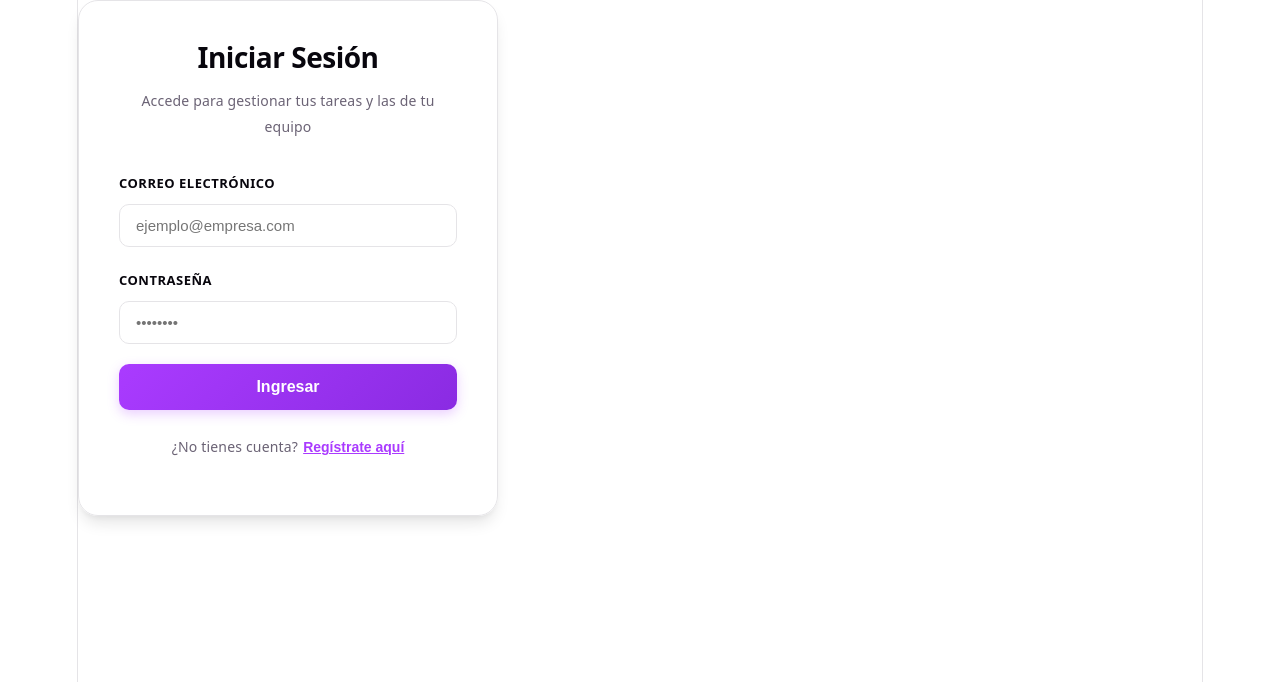
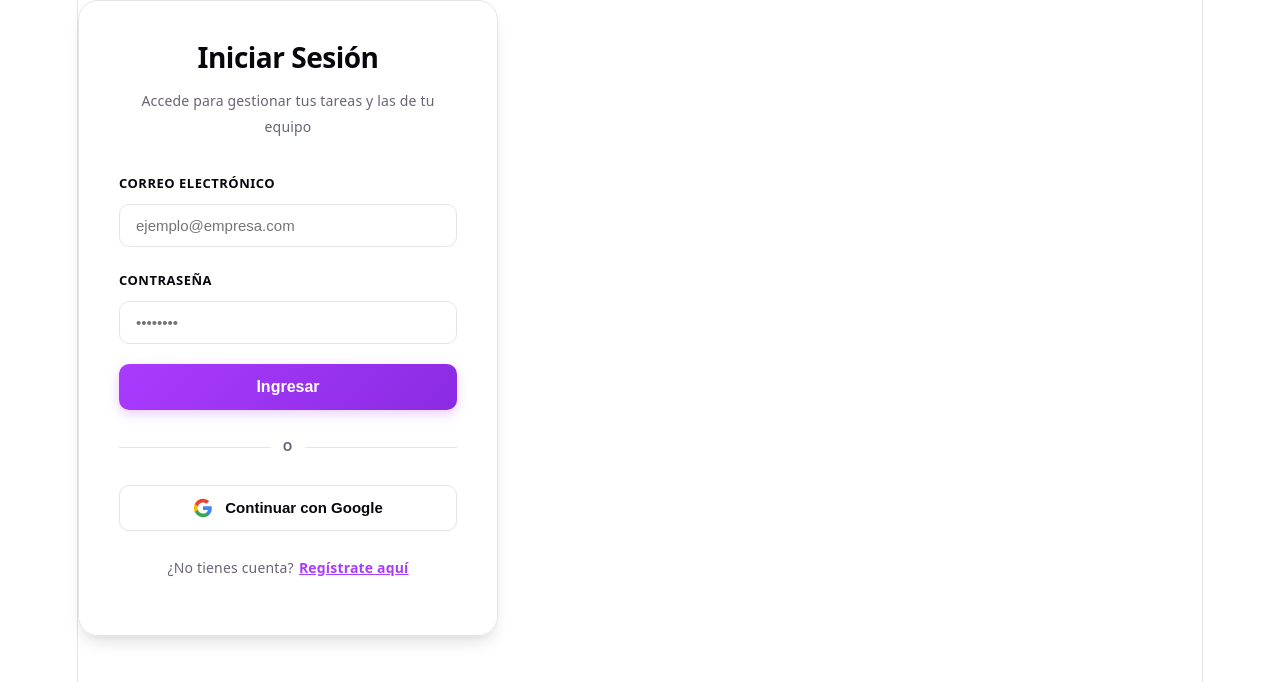
Before and after one commit to noejazmin/Gestor_de_Tareas-Jazmin_Morinigo, a React (Vite) app: page /login in a window 1280 px wide. Shown: the top 682 px of the page. Built offline with nearby package versions, Linux system fonts and the light colour scheme; no server answers.

Commit message:
fix: mejorar autenticación y mensajes de acceso

```diff
--- a/src/features/auth/AuthContext.tsx
+++ b/src/features/auth/AuthContext.tsx
@@ -1,7 +1,8 @@
+/* eslint-disable react-refresh/only-export-components */
 import React, { createContext, useState, useEffect } from 'react';
 import type { ReactNode } from 'react';
 import type { AuthUser, Credentials, AuthContextType } from './authTypes';
-import { registerUser, loginUser, logoutUser, observeAuthChanges } from './authService';
+import { registerUser, loginUser, logoutUser, observeAuthChanges, loginWithGoogle } from './authService';
 import { mapAuthError } from './errorMap';
 
 /**
@@ -105,6 +106,25 @@ export const AuthProvider: React.FC<AuthProviderProps> = ({ children }) => {
     }
   };
 
+  const handleGoogleLogin = async () => {
+    setError(null);
+    try {
+      await loginWithGoogle();
+      // El estado del usuario se actualizará automáticamente a través de observeAuthChanges
+    } catch (err: unknown) {
+      const errorMessage = mapAuthError(err);
+      // COMENTARIO DIDÁCTICO:
+      // Si el código de error no fue mapeado específicamente en errorMap y devuelve la cadena por defecto,
+      // mostramos el fallback de Google para una experiencia premium.
+      if (errorMessage.startsWith('Error de autenticación:')) {
+        setError('No pudimos iniciar sesión con Google. Intentá nuevamente.');
+      } else {
+        setError(errorMessage);
+      }
+      throw err;
+    }
+  };
+
   return (
     <AuthContext.Provider
       value={{
@@ -113,6 +133,7 @@ export const AuthProvider: React.FC<AuthProviderProps> = ({ children }) => {
         error,
         login: handleLogin,
         register: handleRegister,
+        loginWithGoogle: handleGoogleLogin,
         logout: handleLogout,
         clearError,
       }}
--- a/src/features/auth/auth.css
+++ b/src/features/auth/auth.css
@@ -203,3 +203,71 @@
   25% { transform: translateX(-4px); }
   75% { transform: translateX(4px); }
 }
+
+/* DIVISOR DE AUTENTICACIÓN Y BOTÓN DE GOOGLE PREMIUM */
+.auth-divider {
+  display: flex;
+  align-items: center;
+  text-align: center;
+  margin: 24px 0;
+  color: var(--text);
+  font-size: 12px;
+  font-weight: 600;
+  text-transform: uppercase;
+  letter-spacing: 1px;
+}
+
+.auth-divider::before,
+.auth-divider::after {
+  content: '';
+  flex: 1;
+  border-bottom: 1px solid var(--border);
+}
+
+.auth-divider:not(:empty)::before {
+  margin-right: 12px;
+}
+
+.auth-divider:not(:empty)::after {
+  margin-left: 12px;
+}
+
+.btn-google {
+  display: flex;
+  align-items: center;
+  justify-content: center;
+  gap: 12px;
+  width: 100%;
+  padding: 12px;
+  border-radius: 10px;
+  border: 1px solid var(--border);
+  background: var(--bg);
+  color: var(--text-h);
+  font-size: 15px;
+  font-weight: 600;
+  cursor: pointer;
+  box-shadow: 0 2px 4px rgba(0, 0, 0, 0.02);
+  transition: all 0.25s cubic-bezier(0.16, 1, 0.3, 1);
+}
+
+.btn-google:hover:not(:disabled) {
+  background: var(--accent-bg);
+  border-color: var(--accent-border);
+  transform: translateY(-1px);
+  box-shadow: 0 4px 12px rgba(170, 59, 255, 0.08);
+}
+
+.btn-google:active:not(:disabled) {
+  transform: translateY(1px);
+}
+
+.btn-google:disabled {
+  opacity: 0.6;
+  cursor: not-allowed;
+}
+
+.google-icon {
+  width: 20px;
+  height: 20px;
+  display: block;
+}
--- a/src/features/auth/authTypes.ts
+++ b/src/features/auth/authTypes.ts
@@ -37,6 +37,7 @@ export interface AuthContextType {
   error: string | null;
   login: (credentials: Credentials) => Promise<void>;
   register: (credentials: Credentials) => Promise<void>;
+  loginWithGoogle: () => Promise<void>;
   logout: () => Promise<void>;
   clearError: () => void;
 }
--- a/src/features/auth/errorMap.ts
+++ b/src/features/auth/errorMap.ts
@@ -40,19 +40,28 @@ export function mapAuthError(error: unknown): string {
     case 'auth/user-disabled':
       return 'Esta cuenta de usuario ha sido deshabilitada.';
     case 'auth/user-not-found':
-      return 'No existe una cuenta registrada con ese correo.';
     case 'auth/wrong-password':
-      return 'La contraseña es incorrecta.';
+    case 'auth/invalid-credential':
+      // COMENTARIO DIDÁCTICO:
+      // Agrupamos estos errores bajo el mismo mensaje genérico para evitar vulnerabilidad de enumeración
+      // de usuarios y proporcionar una experiencia consistente en el login.
+      return 'No pudimos iniciar sesión. Verificá el correo y la contraseña.';
     case 'auth/email-already-in-use':
       return 'Ya existe una cuenta registrada con ese correo.';
     case 'auth/weak-password':
       return 'La contraseña debe tener al menos 6 caracteres.';
     case 'auth/too-many-requests':
       return 'Se hicieron demasiados intentos. Probá nuevamente más tarde.';
-    case 'auth/invalid-credential':
-      return 'El correo o la contraseña son incorrectos.';
     case 'auth/operation-not-allowed':
       return 'El método de inicio de sesión con correo y contraseña no está habilitado.';
+    case 'auth/popup-closed-by-user':
+      // COMENTARIO DIDÁCTICO:
+      // Manejamos cuando el usuario cierra la ventana de Google de forma manual.
+      return 'Cerraste la ventana de Google antes de completar el acceso.';
+    case 'auth/cancelled-popup-request':
+      // COMENTARIO DIDÁCTICO:
+      // Evita acumulación de peticiones si ya hay una ventana emergente de Google en curso.
+      return 'Ya hay una ventana de acceso abierta.';
     default:
       // Retornamos una descripción genérica en español incluyendo el código para depuración si no se mapeó
       return `Error de autenticación: ${error.code}. Por favor, vuelve a intentarlo.`;
--- a/src/pages/LoginPage.tsx
+++ b/src/pages/LoginPage.tsx
@@ -1,13 +1,10 @@
 import React, { useState, useEffect } from 'react';
+import { Link } from 'react-router-dom';
 import { useAuth } from '../hooks/useAuth';
 import '../features/auth/auth.css';
 
-interface LoginPageProps {
-  onToggleView: () => void;
-}
-
-export const LoginPage: React.FC<LoginPageProps> = ({ onToggleView }) => {
-  const { login, error, clearError } = useAuth();
+export const LoginPage: React.FC = () => {
+  const { login, loginWithGoogle, error, clearError } = useAuth();
 
   // ESTADOS TIPADOS E INDIVIDUALES PARA EL FORMULARIO
   const [email, setEmail] = useState<string>('');
@@ -15,10 +12,25 @@ export const LoginPage: React.FC<LoginPageProps> = ({ onToggleView }) => {
   const [localError, setLocalError] = useState<string | null>(null);
   const [submitting, setSubmitting] = useState<boolean>(false);
 
+  // COMENTARIO DIDÁCTICO:
+  // Manejador para iniciar sesión con Google. Respeta los estados de carga y previene
+  // ejecuciones simultáneas inhabilitando la UI mientras se procesa la petición.
+  const handleGoogleClick = async () => {
+    setLocalError(null);
+    setSubmitting(true);
+    try {
+      await loginWithGoogle();
+    } catch {
+      // El error de Firebase será capturado por el AuthProvider y seteado en el contexto.
+      setSubmitting(false);
+    }
+  };
+
   // Limpiamos los errores globales del contexto al montar y desmontar la pantalla de Login
   useEffect(() => {
     clearError();
     return () => clearError();
+    // eslint-disable-next-line react-hooks/exhaustive-deps
   }, []);
 
   /**
@@ -103,19 +115,40 @@ export const LoginPage: React.FC<LoginPageProps> = ({ onToggleView }) => {
         </button>
       </form>
 
+      {/* COMENTARIO DIDÁCTICO:
+          Sección de inicio de sesión social separada por un divisor estético. */}
+      <div className="auth-divider">o</div>
+
+      <button
+        type="button"
+        className="btn-google"
+        onClick={handleGoogleClick}
+        disabled={submitting}
+      >
+        {submitting ? (
+          <div className="spinner" style={{ borderTopColor: 'var(--text-h)' }} />
+        ) : (
+          <>
+            <svg className="google-icon" viewBox="0 0 24 24" aria-hidden="true">
+              <path fill="#4285F4" d="M22.56 12.25c0-.78-.07-1.53-.2-2.25H12v4.26h5.92c-.26 1.37-1.04 2.53-2.21 3.31v2.77h3.57c2.08-1.92 3.28-4.74 3.28-8.09z" />
+              <path fill="#34A853" d="M12 23c2.97 0 5.46-.98 7.28-2.66l-3.57-2.77c-.98.66-2.23 1.06-3.71 1.06-2.86 0-5.29-1.93-6.16-4.53H2.18v2.84C3.99 20.53 7.7 23 12 23z" />
+              <path fill="#FBBC05" d="M5.84 14.09c-.22-.66-.35-1.36-.35-2.09s.13-1.43.35-2.09V7.06H2.18C1.43 8.55 1 10.22 1 12s.43 3.45 1.18 4.94l2.85-2.22.81-.63z" />
+              <path fill="#EA4335" d="M12 5.38c1.62 0 3.06.56 4.21 1.64l3.15-3.15C17.45 2.09 14.97 1 12 1 7.7 1 3.99 3.47 2.18 7.06l3.66 2.84c.87-2.6 3.3-4.52 6.16-4.52z" />
+            </svg>
+            Continuar con Google
+          </>
+        )}
+      </button>
+
       <p className="auth-switch">
         ¿No tienes cuenta?
-        <button
-          type="button"
+        <Link
+          to="/register"
           className="auth-switch-link"
-          onClick={() => {
-            clearError();
-            onToggleView();
-          }}
-          disabled={submitting}
+          onClick={clearError}
         >
           Regístrate aquí
-        </button>
+        </Link>
       </p>
     </div>
   );
--- a/src/pages/RegisterPage.tsx
+++ b/src/pages/RegisterPage.tsx
@@ -1,13 +1,10 @@
 import React, { useState, useEffect } from 'react';
+import { Link } from 'react-router-dom';
 import { useAuth } from '../hooks/useAuth';
 import '../features/auth/auth.css';
 
-interface RegisterPageProps {
-  onToggleView: () => void;
-}
-
-export const RegisterPage: React.FC<RegisterPageProps> = ({ onToggleView }) => {
-  const { register, error, clearError } = useAuth();
+export const RegisterPage: React.FC = () => {
+  const { register, loginWithGoogle, error, clearError } = useAuth();
 
   // ESTADOS PARA LOS CAMPOS DEL FORMULARIO Y CONTROL DE ESTADOS DE CARGA/ERRORES
   const [email, setEmail] = useState<string>('');
@@ -16,10 +13,25 @@ export const RegisterPage: React.FC<RegisterPageProps> = ({ onToggleView }) => {
   const [localError, setLocalError] = useState<string | null>(null);
   const [submitting, setSubmitting] = useState<boolean>(false);
 
+  // COMENTARIO DIDÁCTICO:
+  // Manejador para registrarse/iniciar sesión con Google en el registro.
+  // Inhabilita la UI mientras la autenticación esté procesándose.
+  const handleGoogleClick = async () => {
+    setLocalError(null);
+    setSubmitting(true);
+    try {
+      await loginWithGoogle();
+    } catch {
+      // El error de Firebase será capturado por el AuthProvider y seteado en el contexto.
+      setSubmitting(false);
+    }
+  };
+
   // Limpiamos los errores del contexto al montar y desmontar la pantalla de Registro
   useEffect(() => {
     clearError();
     return () => clearError();
+    // eslint-disable-next-line react-hooks/exhaustive-deps
   }, []);
 
   /**
@@ -123,19 +135,40 @@ export const RegisterPage: React.FC<RegisterPageProps> = ({ onToggleView }) => {
         </button>
       </form>
 
+      {/* COMENTARIO DIDÁCTICO:
+          Sección de inicio de sesión social separada por un divisor estético. */}
+      <div className="auth-divider">o</div>
+
+      <button
+        type="button"
+        className="btn-google"
+        onClick={handleGoogleClick}
+        disabled={submitting}
+      >
+        {submitting ? (
+          <div className="spinner" style={{ borderTopColor: 'var(--text-h)' }} />
+        ) : (
+          <>
+            <svg className="google-icon" viewBox="0 0 24 24" aria-hidden="true">
+              <path fill="#4285F4" d="M22.56 12.25c0-.78-.07-1.53-.2-2.25H12v4.26h5.92c-.26 1.37-1.04 2.53-2.21 3.31v2.77h3.57c2.08-1.92 3.28-4.74 3.28-8.09z" />
+              <path fill="#34A853" d="M12 23c2.97 0 5.46-.98 7.28-2.66l-3.57-2.77c-.98.66-2.23 1.06-3.71 1.06-2.86 0-5.29-1.93-6.16-4.53H2.18v2.84C3.99 20.53 7.7 23 12 23z" />
+              <path fill="#FBBC05" d="M5.84 14.09c-.22-.66-.35-1.36-.35-2.09s.13-1.43.35-2.09V7.06H2.18C1.43 8.55 1 10.22 1 12s.43 3.45 1.18 4.94l2.85-2.22.81-.63z" />
+              <path fill="#EA4335" d="M12 5.38c1.62 0 3.06.56 4.21 1.64l3.15-3.15C17.45 2.09 14.97 1 12 1 7.7 1 3.99 3.47 2.18 7.06l3.66 2.84c.87-2.6 3.3-4.52 6.16-4.52z" />
+            </svg>
+            Registrarse con Google
+          </>
+        )}
+      </button>
+
       <p className="auth-switch">
         ¿Ya tienes cuenta?
-        <button
-          type="button"
+        <Link
+          to="/login"
           className="auth-switch-link"
-          onClick={() => {
-            clearError();
-            onToggleView();
-          }}
-          disabled={submitting}
+          onClick={clearError}
         >
           Inicia sesión aquí
-        </button>
+        </Link>
       </p>
     </div>
   );
```
Also changed, not shown: src/features/auth/authService.ts (+20 -66 lines).
